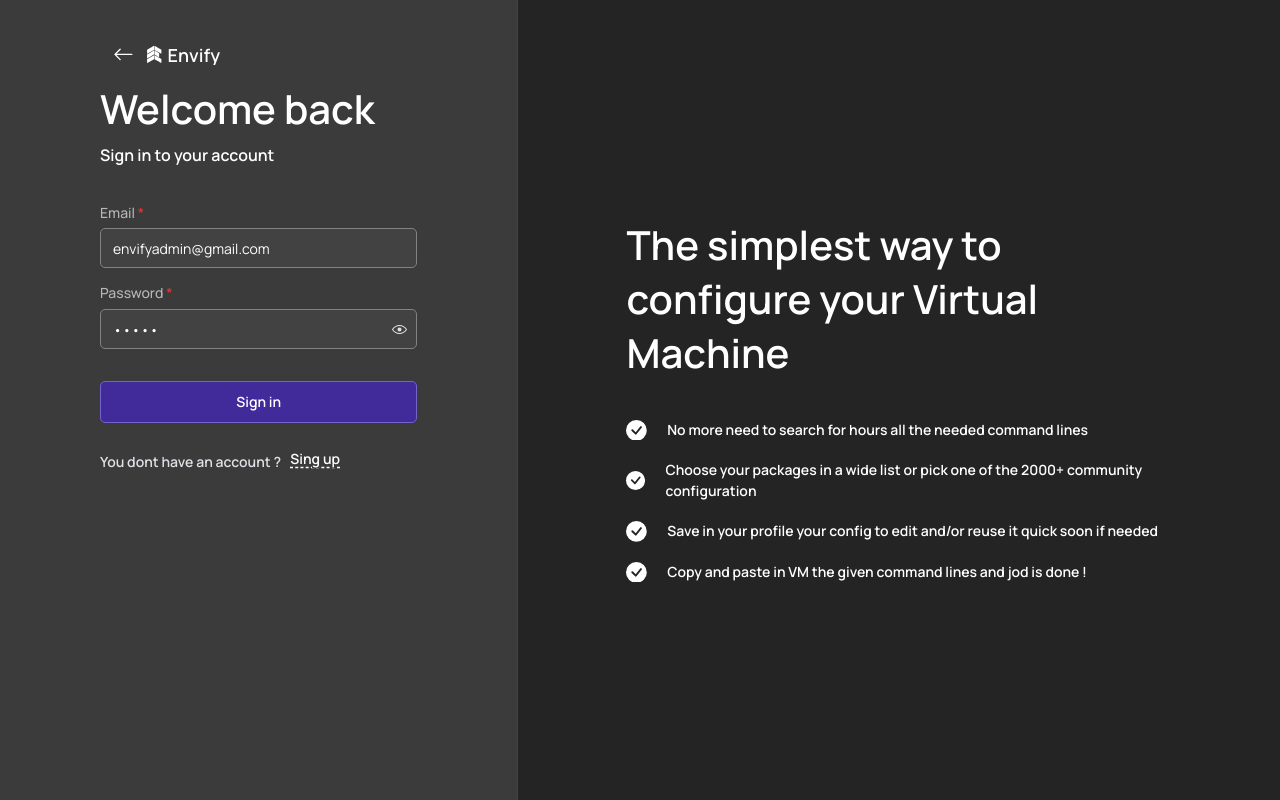
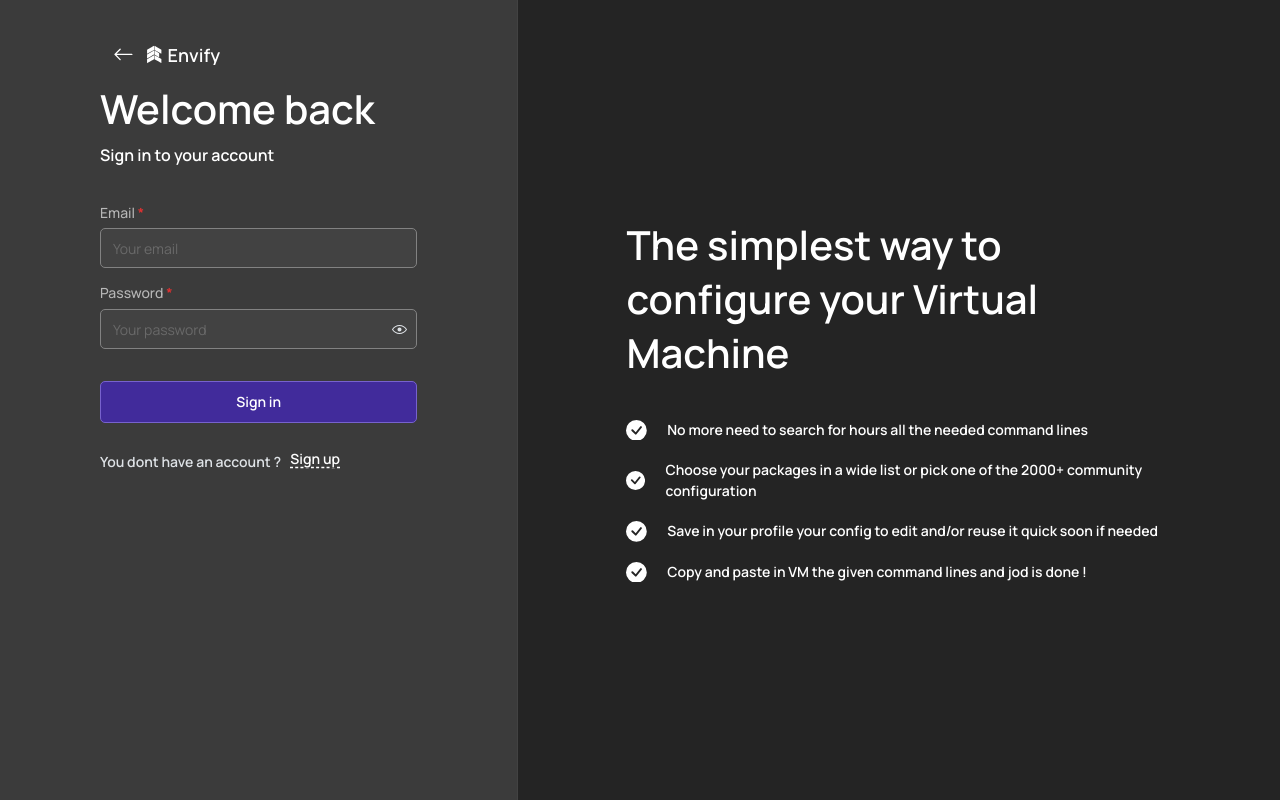
Before and after one commit to Julien-FRA/ENVIFY-FRONT, a Next.js app: page /login in a window 1280 px wide. Built offline with nearby package versions, Linux system fonts and the light colour scheme.

Commit message:
fix: remove login values

```diff
--- a/src/components/Form/Login.form.tsx
+++ b/src/components/Form/Login.form.tsx
@@ -15,8 +15,8 @@ import { Button } from '../Button';
 export const LoginForm = () => {
   const form = useForm<UserLogType>({
     initialValues: {
-      email: 'envifyadmin@gmail.com',
-      password: 'test1',
+      email: '',
+      password: '',
     },
 
     validate: (values) => ({
@@ -67,7 +67,7 @@ export const LoginForm = () => {
           You dont have an account ?
         </Text>
         <Button href="/register" variant="arrow" px={2} miw="4.25rem">
-          Sing up
+          Sign up
         </Button>
       </Flex>
     </Box>
```
